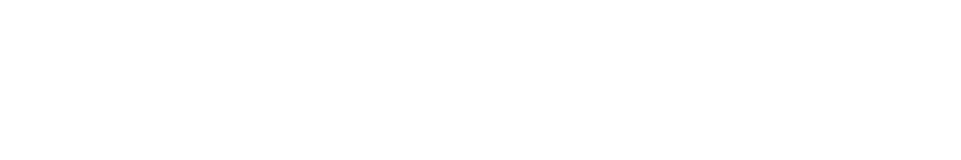
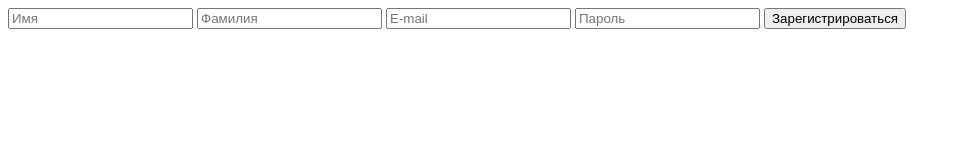
Before and after one commit to LovelyLost/Introduction-to-the-profession, a plain HTML site: page 1_laboratory_work/website/index.html in a window 1280 px wide. Shown: the whole page, without its empty margins (0-961 px from the left). Drawn offline with Linux system fonts and the light colour scheme.

Commit message:
Update index.html
Добавление ключевых полей для ввода и кнопки "Зарегистрироваться"

```diff
--- a/1_laboratory_work/website/index.html
+++ b/1_laboratory_work/website/index.html
@@ -4,5 +4,13 @@
     <title>Форма регистрации</title>
     <link rel="icon" href="./icon.svg" />
   </head>
-  <body></body>
+  <body>
+    <form>
+      <input placeholder="Имя" />
+      <input placeholder="Фамилия" />
+      <input placeholder="E-mail" />
+      <input placeholder="Пароль" type="password" />
+      <button>Зарегистрироваться</button>
+    </form>
+  </body>
 </html>
```
